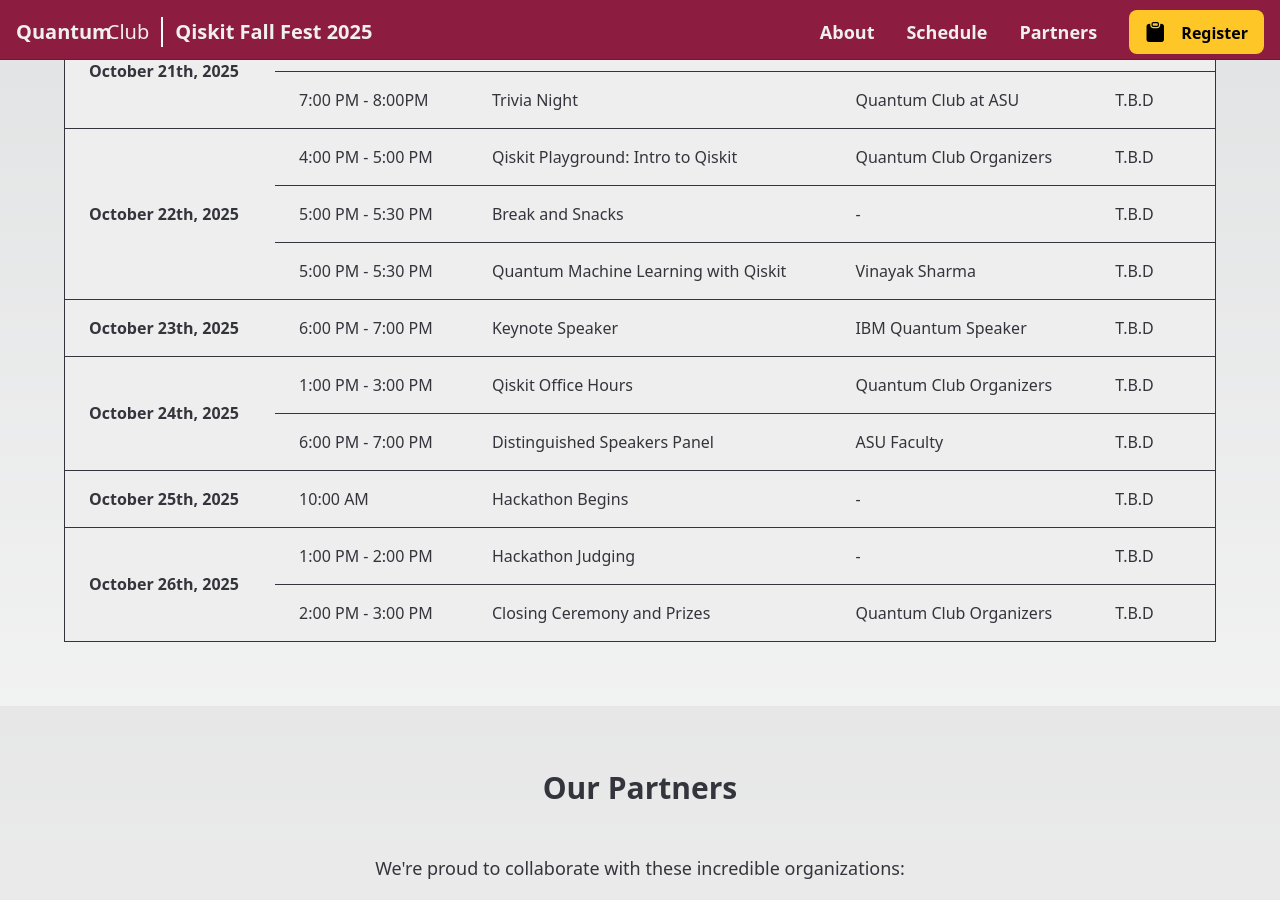
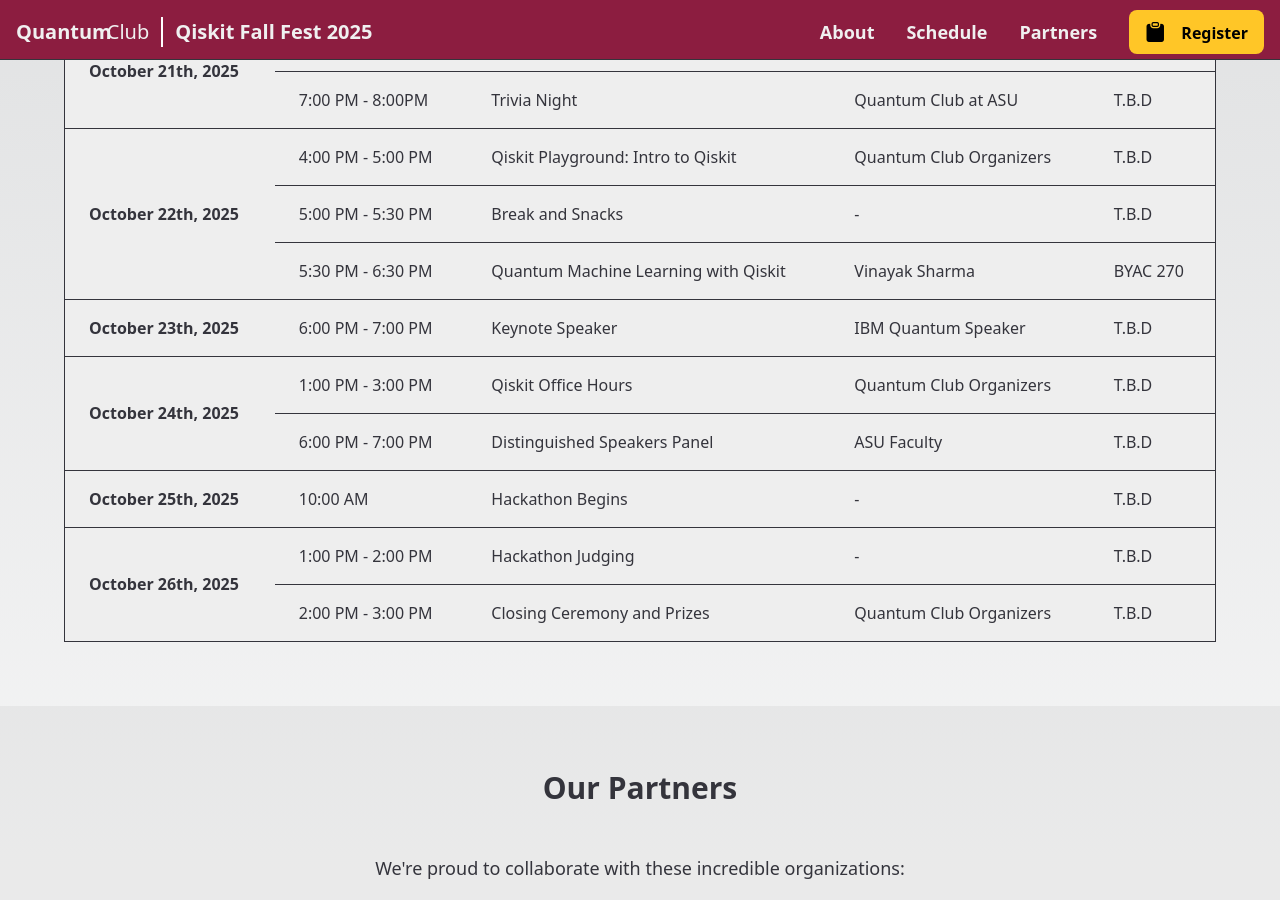
Before and after one commit to QuantumClubASU/fallfest25, a Jekyll site: the page built from index.html, in a window 1280 px wide and 900 px high, scrolled down 1225 px. Built offline with Jekyll 4.4.1, drawn with Linux system fonts in a browser that asks for light colours; nearby versions of some CDN libraries.

Commit message:
Modify event time and location for Qiskit session
Updated event schedule with new time and location.

```diff
--- a/_data/events.yml
+++ b/_data/events.yml
@@ -21,10 +21,10 @@
       title: "Break and Snacks"
       speaker: "-"
       location: "T.B.D"
-    - time: "5:00 PM - 5:30 PM"
+    - time: "5:30 PM - 6:30 PM"
       title: "Quantum Machine Learning with Qiskit"
       speaker: "Vinayak Sharma"
-      location: "T.B.D"
+      location: "BYAC 270"
 
 - date: "October 23th, 2025"
   events:
```
